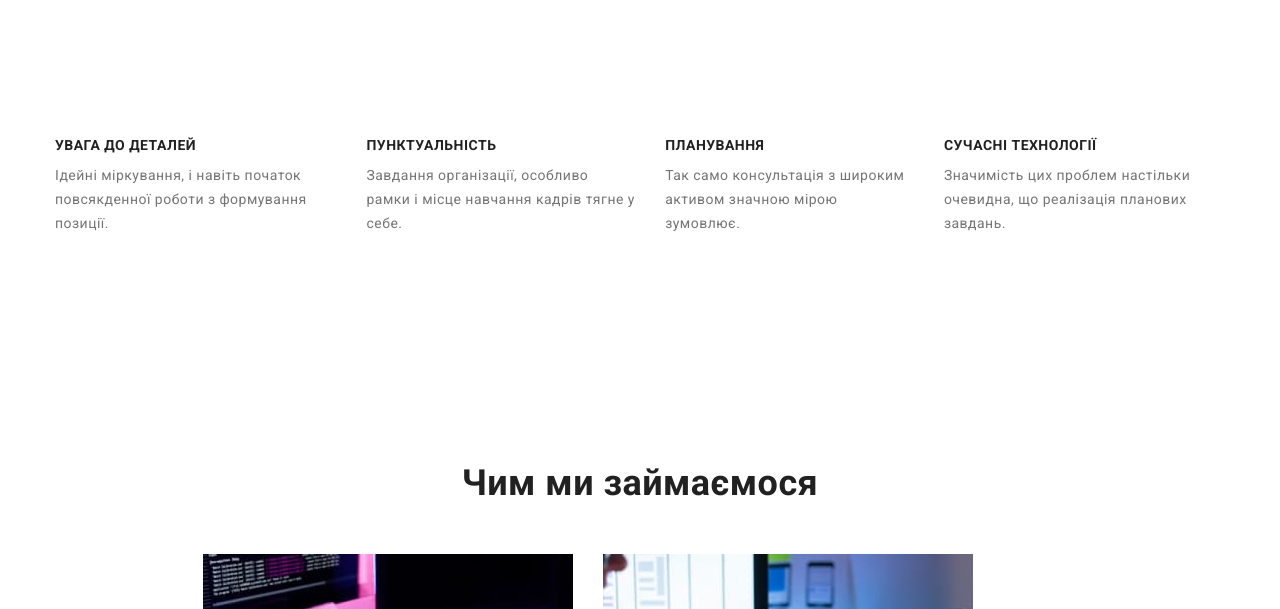
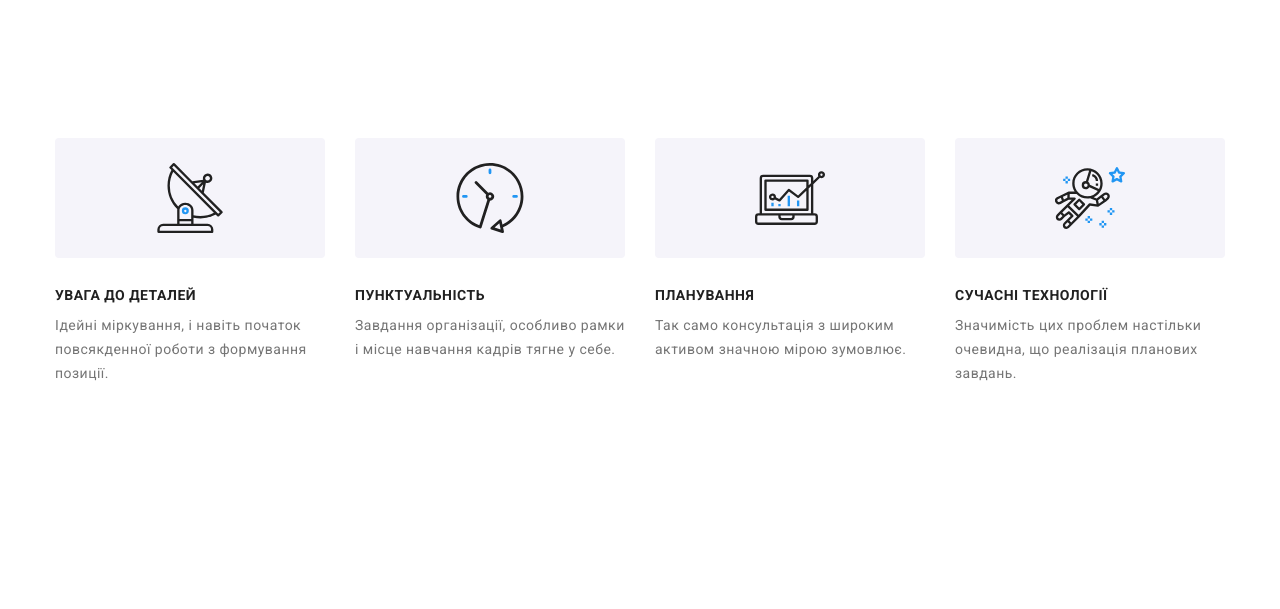
Before and after one commit to klivin76/goit-markup-hw-04, a plain HTML site: page index.html in a window 1280 px wide. Shown: the part 800-1409 px from the top of the page. Drawn offline with nearby package versions, Linux system fonts and the light colour scheme.

Commit message:
Додав Benefits

```diff
--- a/css/styles.css
+++ b/css/styles.css
@@ -228,8 +228,6 @@ body {
 }
 
 .container-benefits {
-  display: flex;
-
   width: 100%;
   max-width: 1200px;
   margin: 0 auto;
@@ -243,9 +241,22 @@ body {
 }
 
 .title-benefits {
-  display: block;
 }
 
+.benefits-img {
+  display: flex;
+  justify-content: center;
+  align-items: center;
+  width: 270px;
+  height: 120px;
+  margin-bottom: 30px;
+
+  fill: currentColor;
+  background-color: var(--background-color-sekondary);
+  border-radius: 4px;
+}
+.benefits-icon {
+}
 .title-item {
   margin-bottom: 10px;
   margin-top: 0;
--- a/index.html
+++ b/index.html
@@ -76,6 +76,11 @@
           <h2 hidden>Наши переваги</h2>
           <ul class="section-title list">
             <li class="title-benefits">
+              <div class="benefits-img">
+                <svg class="benefits-icon" width="70" height="70">
+                  <use href="./images/sprite.svg#icon-antenna"></use>
+                </svg>
+              </div>
               <h3 class="title-item">Увага до деталей</h3>
               <p class="subtitle-item">
                 Ідейні міркування, і навіть початок повсякденної роботи з
@@ -83,6 +88,11 @@
               </p>
             </li>
             <li class="title-benefits">
+              <div class="benefits-img">
+                <svg class="benefits-icon" width="70" height="70">
+                  <use href="./images/sprite.svg#icon-clock"></use>
+                </svg>
+              </div>
               <h3 class="title-item">Пунктуальність</h3>
               <p class="subtitle-item">
                 Завдання організації, особливо рамки і місце навчання кадрів
@@ -90,12 +100,22 @@
               </p>
             </li>
             <li class="title-benefits">
+              <div class="benefits-img">
+                <svg class="benefits-icon" width="70" height="70">
+                  <use href="./images/sprite.svg#icon-diagram"></use>
+                </svg>
+              </div>
               <h3 class="title-item">Планування</h3>
               <p class="subtitle-item">
                 Так само консультація з широким активом значною мірою зумовлює.
               </p>
             </li>
             <li class="title-benefits">
+              <div class="benefits-img">
+                <svg class="benefits-icon" width="70" height="70">
+                  <use href="./images/sprite.svg#icon-astronaut"></use>
+                </svg>
+              </div>
               <h3 class="title-item">Сучасні технології</h3>
               <p class="subtitle-item">
                 Значимість цих проблем настільки очевидна, що реалізація
```
